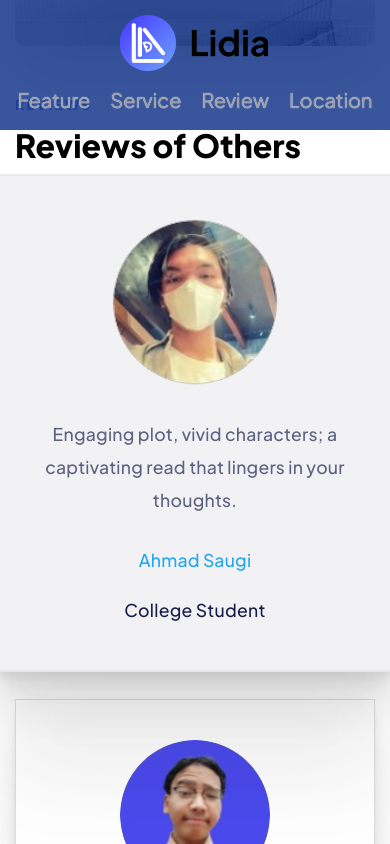
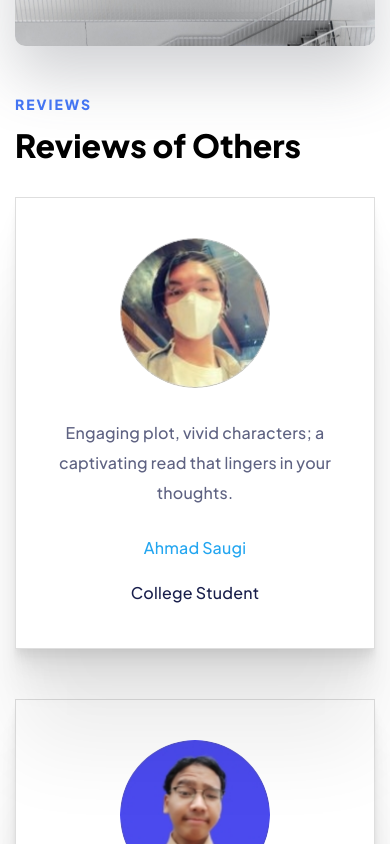
Before and after one commit to alexpiliavskiy/Lidia-website, a plain HTML site: page index.html in a window 390 px wide. In both pictures the pointer is over the element 195 px from the left and 3731 px from the top of the page. Shown: the part 3309-4153 px from the top of the page. Drawn offline with Linux system fonts and the light colour scheme; files whose address does not match are found by name.

Commit message:
fixed bags

```diff
--- a/css/style.css
+++ b/css/style.css
@@ -163,16 +163,16 @@ body {
 /*------------------------------------------------------------------------*/
 /* Header */
 .header {
-  position: sticky;
+  /* position: sticky;
   top: 0;
-  background-color: #16378ad8;
+  background-color: #16378ad8; */
   padding-top: 77px;
   padding-bottom: 20px;
-  /* position: relative; */
+  position: relative;
   z-index: 50;
 }
 
-@media (max-width: 991.98px) {
+/* @media (max-width: 991.98px) {
   .header {
     padding-top: 40px;
   }
@@ -182,7 +182,7 @@ body {
   .header {
     padding-top: 10px;
   }
-}
+} */
 
 .header__container {
   display: flex;
@@ -659,6 +659,20 @@ body {
   scale: 1.1;
 }
 
+@media (max-width: 991.98px) {
+  .reviews__item:hover {
+    scale: 1;
+    background-color: #fff;
+  }
+}
+
+@media (max-width: 467.98px) {
+  .reviews__item:hover {
+    scale: 1;
+    background-color: #fff;
+  }
+}
+
 .reviews__item > * {
   margin-bottom: 15px;
 }
```
